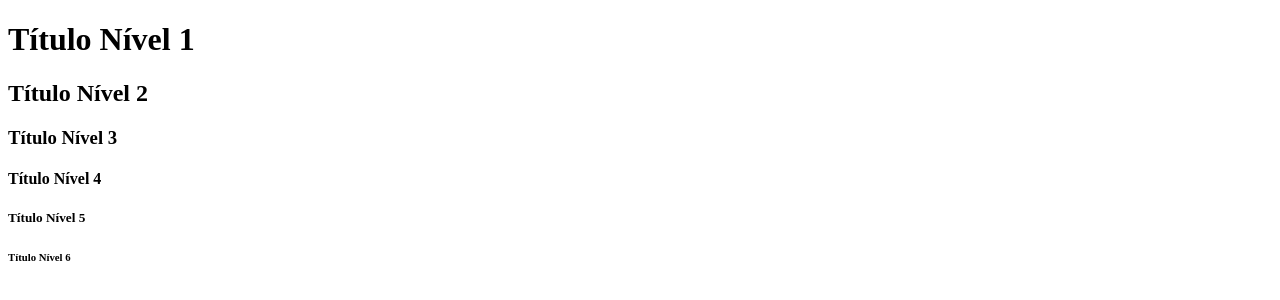
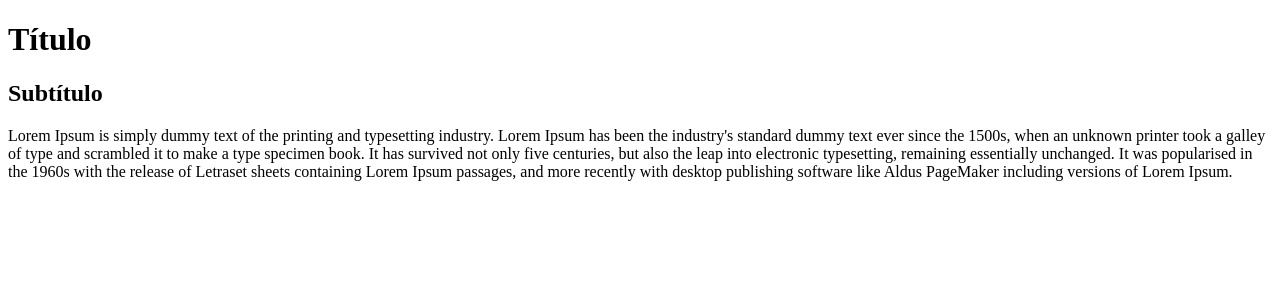
Before and after one commit to Kahsantos1/Titulo-subtitulo-e-paragrafo, a plain HTML site: page tituloseparagrafos.html in a window 1280 px wide. Drawn offline with Linux system fonts and the light colour scheme.

Commit message:
foi adicionado titulo, subtitulo e paragrafo

```diff
--- a/tituloseparagrafos.html
+++ b/tituloseparagrafos.html
@@ -5,12 +5,13 @@
         <title>Títulos e Parágrafos</title>
     </head>
     <body>
-     <h1>Título Nível 1</h1>
-     <h2>Título Nível 2</h2>
-     <h3>Título Nível 3</h3>
+     <h1>Título</h1>
+     <h2>Subtítulo</h2>
+     <p>Lorem Ipsum is simply dummy text of the printing and typesetting industry. Lorem Ipsum has been the industry's standard dummy text ever since the 1500s, when an unknown printer took a galley of type and scrambled it to make a type specimen book. It has survived not only five centuries, but also the leap into electronic typesetting, remaining essentially unchanged. It was popularised in the 1960s with the release of Letraset sheets containing Lorem Ipsum passages, and more recently with desktop publishing software like Aldus PageMaker including versions of Lorem Ipsum.</p>
+     <!-- <h3>Título Nível 3</h3>
      <h4>Título Nível 4</h4>
      <h5>Título Nível 5</h5>
-     <h6>Título Nível 6</h6>
+     <h6>Título Nível 6</h6> -->
     </body>
 
 </html>
```
